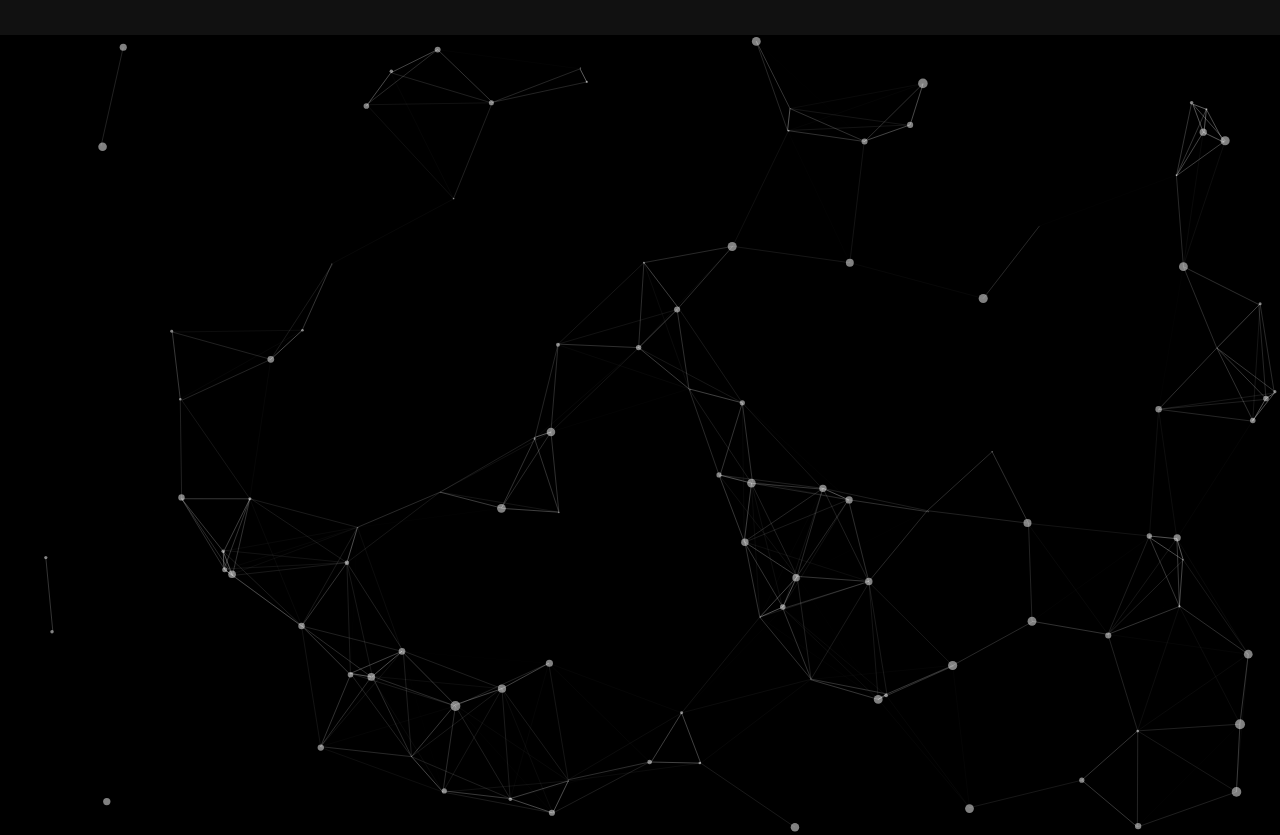
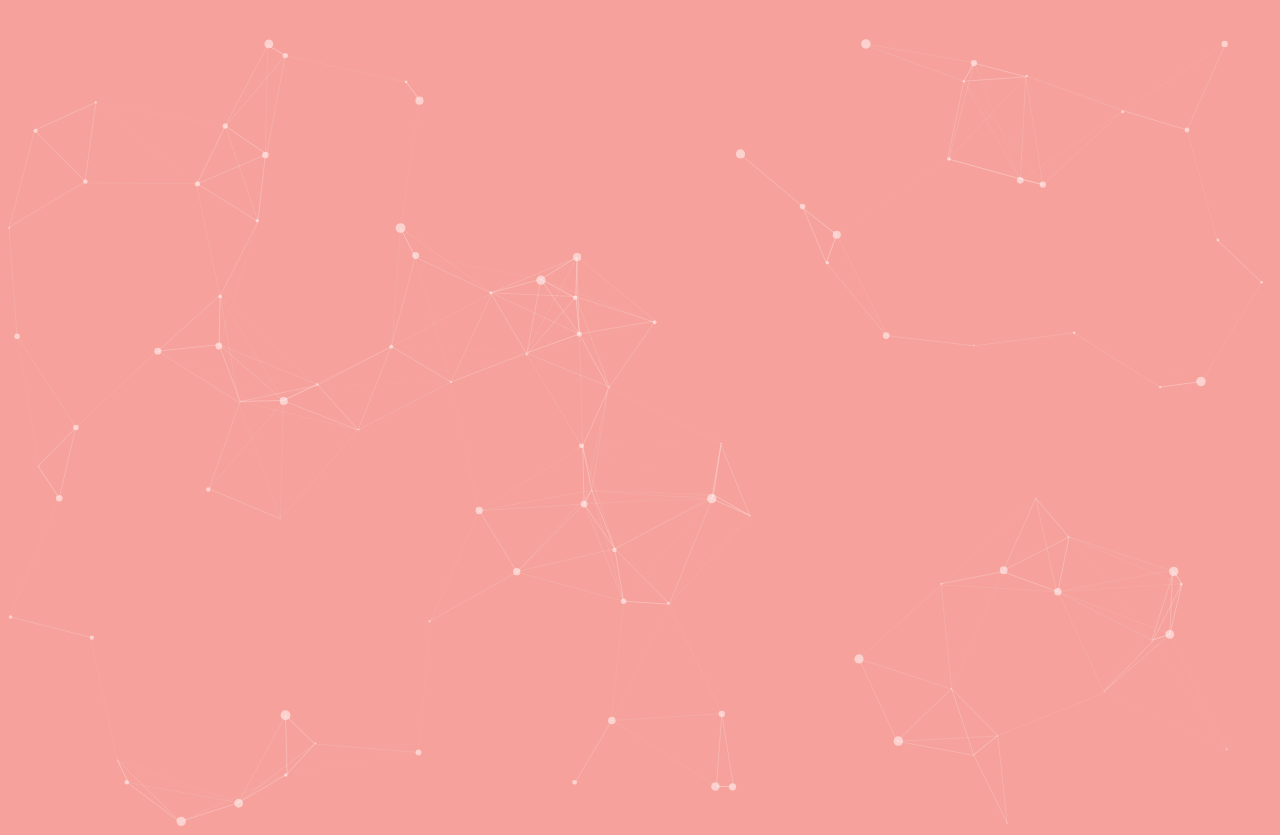
Before and after one commit to qmei1123/coincidence-random, a plain HTML site: page index.html in a window 1280 px wide. Shown: the part 107-942 px from the top of the page. Drawn offline with Linux system fonts and the light colour scheme.

Commit message:
Update CSS and object properties

```diff
--- a/css/style.css
+++ b/css/style.css
@@ -27,7 +27,8 @@ li{list-style:none}
 html,body{
 	width:100%;
 	height:100%;
-	background:#111;
+	background:#f6a19b;
+    opacity: 1;
 }
 
 html{
@@ -58,7 +59,7 @@ canvas{
 /* ---- stats.js ---- */
 
 .count-particles{
-  background: #000022;
+  background: #f6a19b;
   position: absolute;
   top: 48px;
   left: 0;
@@ -99,7 +100,7 @@ canvas{
 #particles-js{
   width: 100%;
   height: 100%;
-  background-color: #000000;
+  background-color: #f6a19b;
   background-image: url('');
   background-size: cover;
   background-position: 50% 50%;
--- a/js/app.js
+++ b/js/app.js
@@ -15,7 +15,7 @@ particlesJS('particles-js',
   {
     "particles": {
       "number": {
-        "value": 150,
+        "value": 200,
         "density": {
           "enable": true,
           "value_area": 800
@@ -49,7 +49,7 @@ particlesJS('particles-js',
         }
       },
       "size": {
-        "value": 5,
+        "value": 6,
         "random": true,
         "anim": {
           "enable": false,
@@ -63,7 +63,7 @@ particlesJS('particles-js',
         "distance": 50,
         "color": "#ffffff",
         "opacity": 1,
-        "width": 1
+        "width": 1.5
       },
       "move": {
         "enable": true,
@@ -75,7 +75,7 @@ particlesJS('particles-js',
         "bounce": true,
         "attract": {
           "enable": true,
-          "rotateX": 600,
+          "rotateX": 1200,
           "rotateY": 1200
         }
       }
@@ -96,7 +96,7 @@ particlesJS('particles-js',
       },
       "modes": {
         "grab": {
-          "distance": 100,
+          "distance": 80,
           "line_linked": {
             "opacity": 1
           }
@@ -112,7 +112,7 @@ particlesJS('particles-js',
           "distance": 200
         },
         "push": {
-          "particles_nb": 4
+          "particles_nb": 10
         },
         "remove": {
           "particles_nb": 2
@@ -122,7 +122,7 @@ particlesJS('particles-js',
     "retina_detect": true,
     "config_demo": {
       "hide_card": false,
-      "background_color": "#b61924",
+      "background_color": "#f6a19b",
       "background_image": "",
       "background_position": "50% 50%",
       "background_repeat": "no-repeat",
--- a/js/js.js
+++ b/js/js.js
@@ -1 +1,5 @@
 var obj = JSON.parse(text);
+
+if (obj.particles.move.bounce == true) {
+
+};
```
